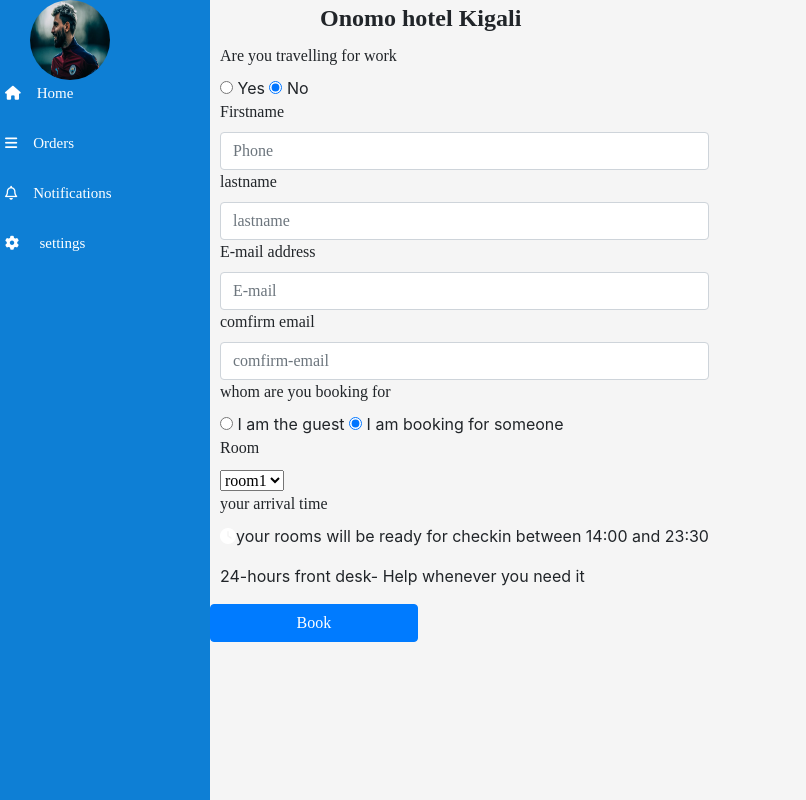
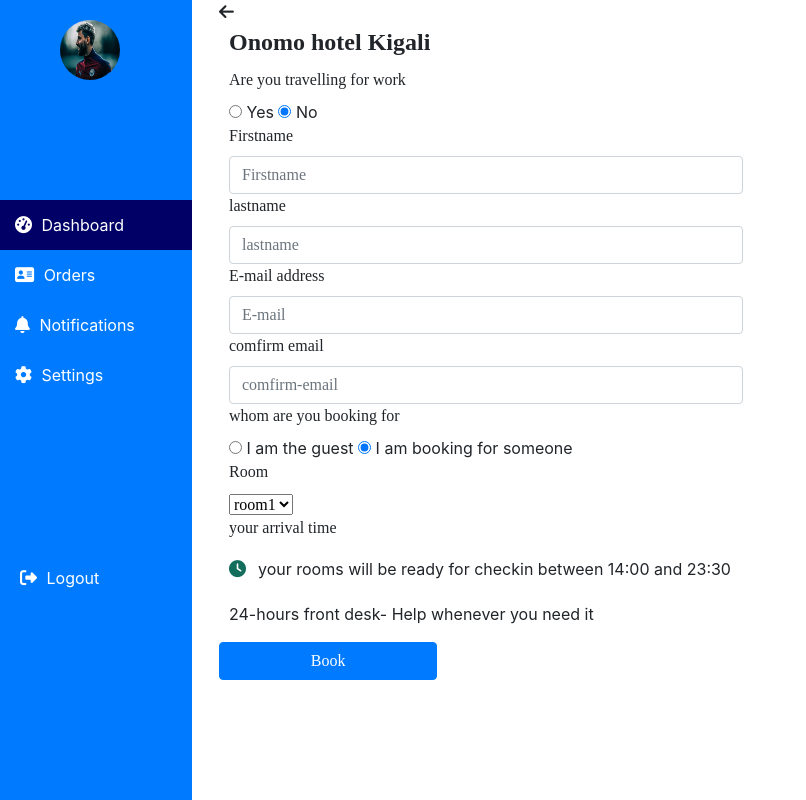
Before and after one commit to MManzicoder/bookingapp, a CodeIgniter app: page /database/index.php/home/save in a window 1280 px wide. Shown: the whole page, without its empty margins (0-806 px from the left). Run offline with CodeIgniter, Linux system fonts and the light colour scheme; some libraries are stand-ins or nearby versions.

Commit message:
'sidebar'

```diff
--- a/application/config/config.php
+++ b/application/config/config.php
@@ -36,7 +36,6 @@
 |
 */
 $config['index_page'] = '';
-
 /*
 |--------------------------------------------------------------------------
 | URI PROTOCOL
@@ -52,7 +51,7 @@
 |
 | WARNING: If you set this to 'PATH_INFO', URIs will always be URL-decoded!
 */
-$config['uri_protocol']	= 'REQUEST_URI';
+$config['uri_protocol'] = "REQUEST_URI";
 
 /*
 |--------------------------------------------------------------------------
--- a/application/controllers/Home.php
+++ b/application/controllers/Home.php
@@ -1,4 +1,5 @@
 <?php
+defined('BASEPATH') or exit('No direct script access allowed');
 class home extends CI_Controller{
     public function index(){
         $this->load->view('home');
@@ -20,8 +21,8 @@
             $this->load->model('bookModel');
             $data = $this->input->post();
             if ($this->bookModel->book($data)) {
-                $this->session->set_flashdata('response', 'records updated successfully');
-                return redirect('home');
+                $this->session->set_flashdata('response', 'You have succesfully booked your room');
+                return redirect('home/bookForm');
             } else {
                 $this->session->set_flashdata('response', 'records failed to save');
                 return redirect('book');
--- a/application/views/book.php
+++ b/application/views/book.php
@@ -1,28 +1,187 @@
 <?php include("header.php") ?>
+<?php if ($error = $this->session->flashdata('response')) : ?>
+    <div class='alert alert-dismissible alert-success'>
+        <?php echo $error; ?>
+    </div>
+<?php endif ?>
 <style>
-body{
+    .container_fluid {
+        width: 100%;
+        height: 100vh;
+    }
+    .sidebar {
+        width: 15%;
+        height: 100%;
+        flex-direction: column;
+    }
+
+    .links {
+        width: 100%;
+        list-style: none;
+        padding: 0%;
+        color: white !important;
+    }
+    .links>li {
+        padding: 0 15px;
+        width: 100%;
+        line-height: 50px;
+    }
+
+    a {
+        color: #fff;
+        text-decoration: none;
+        font-size: 16px;
+    }
+
+    i {
+        padding-right: 5px;
+        font-size: 17px;
+    }
+
+    .userprofile {
+        width: 100%;
+        height: 20vh;
+        margin: 20px;
+        margin-left: 60px;
+    }
+
+    .userprofile>img {
+        height: 60px;
+        width: 60px;
+        border-radius: 50%;
+    }
+
+    .active {
+        background: #000066;
+    }
+
+    .logout {
+        margin-top: 150px;
+        padding: 0 20px;
+    }
+
+    .logout>a {
+        color: #fff;
+    }
+
+    .dash {
+        background: #ffffff;
+        width: 85%;
+        height: 100%;
+    }
+
+    .search {
+        width: 93%;
+        margin: 0 auto;
+        /* border: 1px groove; */
+        height: 8em;
+    }
+
+    .popularplaces {
+        width: 73%;
+        height: 69vh;
+        margin-left: 41px;
+        /* border: 1px groove; */
+    }
+
+    .popular {
+        width: 100%;
+        display: flex;
+        list-style: none;
+    }
+
+    .popular li:nth-of-type(1) {
+        width: 90%;
+        font-weight: bold;
+        font-size: 17px;
+    }
+
+    .popular li:nth-of-type(2) {
+        font-size: 17px;
+        font-weight: bold;
+    }
+
+    .places {
+        display: flex;
+
+    }
+
+    .card-hotel {
+        height: 18em;
+        margin-left: 30px;
+        width: 27%;
+        background: lightgray;
+        border-radius: 7px;
+        position: relative;
+    }
+
+    .card-hotel img {
+        width: 100%;
+        height: 100%;
+        border-radius: 5px;
+    }
+
+    .hotel h5 {
+        font-size: 15px;
+    }
+
+    .hotel {
+        position: absolute;
+        width: 80%;
+        height: 70px;
+        font-size: 15px;
+        background: #fff;
+        bottom: 13px;
+        left: 18px;
+        border-radius: 5px;
+        padding: 10px;
+    }
+
+    .favorite {
+        font-size: 15px;
+        margin-left: 30px;
+        padding-top: 15px;
+    }
+
+    .fav-hotel {}
+
+    .stars {
+        color: #ffcc00;
+        font-weight: bold;
+    }
+
+    a {
+        color: #fff;
+    }
+
+    /* body {
         background-color: whitesmoke;
     }
+
     .sidebar {
-        background-color: #0E7FD5;
+        background-color: #0151A8;
         height: 100vh;
         width: 210px;
     }
 
     .sidebar .link {
         color: white;
-        margin-top: 20px;
+        margin-top: 50px;
         text-decoration: none;
         margin-left: 16px;
         font-size: 15px;
         font-family: poppins;
-        /* margin-top: 120px; */
-
     }
 
     .nav {
         display: flex;
         flex-direction: column;
+    }
+
+    ul li {
+        list-style: none;
+        height: 42px;
+        margin-left: 5px;
     }
 
     .profile {
@@ -32,17 +191,16 @@
         width: 80px;
         background-color: rgb(55, 55, 243);
     }
-
-    .links {
-        height: 50px;
-    }
     .sidebar img {
         height: 80px;
         width: 80px;
         border: 50%;
         border-radius: 50%;
         margin-left: 30px;
+        margin-top: 40px;
+        margin-bottom: 30px;
     }
+
     .sidebar span {
         font-size: 14px;
         color: white;
@@ -50,26 +208,16 @@
         margin-left: 5px;
     }
 
-    .sidebar .links:hover {
-        background-color: #9ad0fb;
+    ul {
+        margin-left: -20px;
     }
-</style>
-<div class="main">
-    <div class="sidebar">
-        <div class="nav">
-            <!-- <div class="profile"> -->
-            <img src="<?php echo base_url() ?>/images/aguero.jpg" alt="" class="about-img">
-            <!-- </div> -->
-            <div class="links"><span><i class="fas fa-home"></i></span><?php echo anchor('home', 'Home', ['class' => 'link']) ?></div>
-            <div class="links"><span><i class="fas fa-bars"></i></span><?php echo anchor('home', 'Orders', ['class' => 'link']) ?></div>
-            <div class="links"><span><i class="far fa-bell"></i></span><?php echo anchor('home', 'Notifications', ['class' => 'link']) ?></div>
-            <div class="links"><span><i class="fas fa-cog"></i></span> <?php echo anchor('home', 'settings', ['class' => 'link']) ?></div>
-        </div>
-    </div>
-    <div class="form">
-        <style>
+
+    .sidebar li:hover {
+        background-color: #1A61B3;
+    } */
+
     legend {
-                margin-left: 110px;
+        margin-left: 10px;
         font-weight: bolder;
         font-family: 'poppins';
     }
@@ -107,7 +255,68 @@
         font-size: 15px;
         font-family: poppins;
     }
+
+    .container {
+        margin-left: 12px;
+    }
+
+    .left-icon {
+        font-size: 443px;
+        color: black;
+        margin-left: 134px;
+    }
+
+    p span {
+        color: #126D5C;
+        font-size: 25px;
+        margin-right: 7px;
+        margin-top: 5px;
+    }
+    .main{
+        height: 100vh;
+    }
 </style>
+<div class="main">
+    <!-- <div class="sidebar">
+        <div class="nav">
+            <div class="profile">
+            <img src="<?php echo base_url() ?>/images/aguero.jpg" alt="" class="about-img">
+            <ul>
+                <li><span><i class="fas fa-home"></i></span><?php echo anchor('home', 'Home', ['class' => 'link']) ?></li>
+                <li><span><i class="fas fa-bars"></i></span><?php echo anchor('home', 'Orders', ['class' => 'link']) ?></li>
+                <li><span><i class="far fa-bell"></i></span><?php echo anchor('home', 'Notifications', ['class' => 'link']) ?></li>
+                <li><span><i class="fas fa-cog"></i></span> <?php echo anchor('home', 'settings', ['class' => 'link']) ?>
+                </li>
+            </ul> -->
+    <!-- <div class="links"><span><i class="fas fa-home"></i></span><?php echo anchor('home', 'Home', ['class' => 'link']) ?></div>
+        <div class="links"><span><i class="fas fa-bars"></i></span><?php echo anchor('home', 'Orders', ['class' => 'link']) ?></div>
+        <div class="links"><span><i class="far fa-bell"></i></span><?php echo anchor('home', 'Notifications', ['class' => 'link']) ?></div>
+        <div class="links"><span><i class="fas fa-cog"></i></span> <?php echo anchor('home', 'settings', ['class' => 'link']) ?></div> -->
+    <!-- </div>
+    </div> -->
+    <!-- <div class="main"> -->
+        <div class="sidebar text-white bg-primary d-flex">
+            <div class="userprofile">
+                <img src="<?= base_url(); ?>images/aguero.jpg" alt="profile">
+            </div>
+            <ul class="links">
+                <li class="active"><a href=""><i class="fa fa-tachometer" aria-hidden="true"></i>
+                        Dashboard</a></li>
+                <li><a href=""><i class="fa fa-address-card" aria-hidden="true"></i>
+                        Orders</a></li>
+                <li><a href=""><i class="fa fa-bell" aria-hidden="true"></i>
+                        Notifications</a></li>
+                <li><a href=""><i class="fa fa-cog" aria-hidden="true"></i>
+                        Settings</a></li>
+            </ul>
+            <div class="logout">
+                <a href=""><i class="fa fa-sign-out" aria-hidden="true"></i>
+                    Logout</a>
+            </div>
+        </div>
+        <div class="form">
+            <div class="container">
+                <i class="fas fa-arrow-left" id="left-icon"></i>
                 <legend class="legend">Onomo hotel Kigali</legend>
                 <!-- <form action=""> -->
                 <?php echo form_open('home/save') ?>
@@ -123,7 +332,7 @@
                 </div>
                 <div class="content">
                     <label for="first">Firstname</label>
-            <?php echo form_input(['name' => 'firstname', 'placeholder' => 'Phone', 'class' => 'form-control', 'value' => set_value('firstname')]) ?>
+                    <?php echo form_input(['name' => 'firstname', 'placeholder' => 'Firstname', 'class' => 'form-control', 'value' => set_value('firstname')]) ?>
                     <div class='col-lg-6'>
                         <?php echo form_error('firstname'); ?>
                     </div>
@@ -170,17 +379,19 @@
                     ?>
 
                     <!-- <select name="room" id="room"> -->
-            <?php echo form_dropdown('room', $options) ?>
+                    <?php echo form_dropdown(['name' => 'room', 'class' => 'form-select'], $options) ?>
                     <div class='col-lg-6'>
                         <?php echo form_error('room'); ?>
                     </div>
                 </div>
                 <div class="content">
                     <label for="">your arrival time</label>
-            <p><span><i class="fas fa-clock" style="color: white;"></i></span>your rooms will be ready for checkin between 14:00 and 23:30</p>
+                    <p><span><i class="fas fa-clock"></i></span>your rooms will be ready for checkin between 14:00 and 23:30</p>
                     <p>24-hours front desk- Help whenever you need it</p>
                 </div>
                 <?php echo form_submit(['value' => 'Book', 'class' => 'btn btn-primary col-lg-5']) ?>
                 <?php echo form_close() ?>
             </div>
         </div>
+    <!-- </div> -->
+</div>
--- a/application/views/home.php
+++ b/application/views/home.php
@@ -5,9 +5,6 @@
         <h2 class="font-weight-bolder text-light">Make your self at home <span>in our hotel</span></h2>
     </div>
     <div class="btn">
-
-
-        <!-- <a class="effect effect-1" href="#" title="Learn More">Learn More</a> -->
         <?php echo anchor('home/signup', 'Get started', ['class' => 'sign']) ?>
     </div>
     <div class="white">
```
Also changed, not shown: .htaccess (renamed from application/.htaccess). Lines whose indentation alone changed are shown as unchanged.
